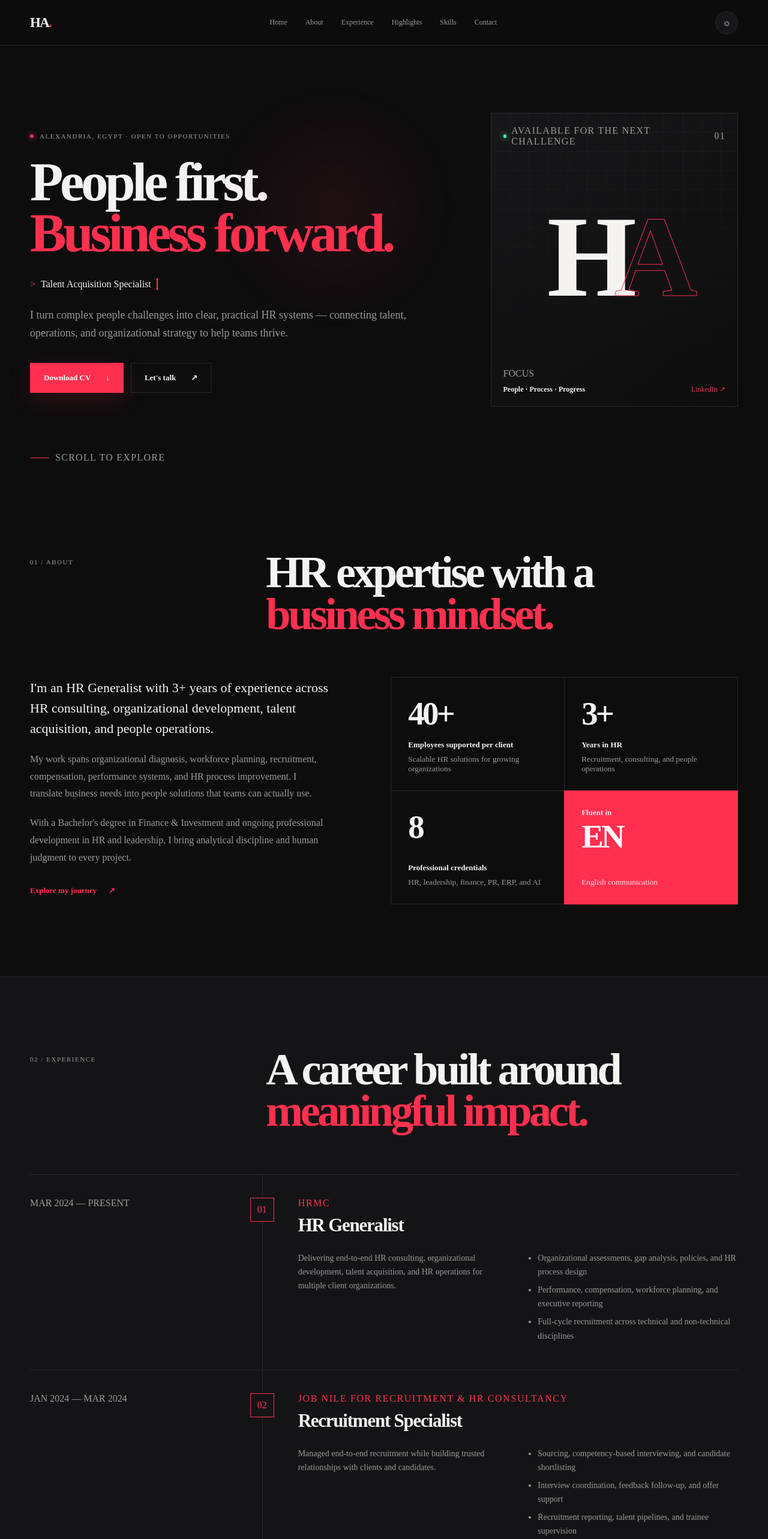
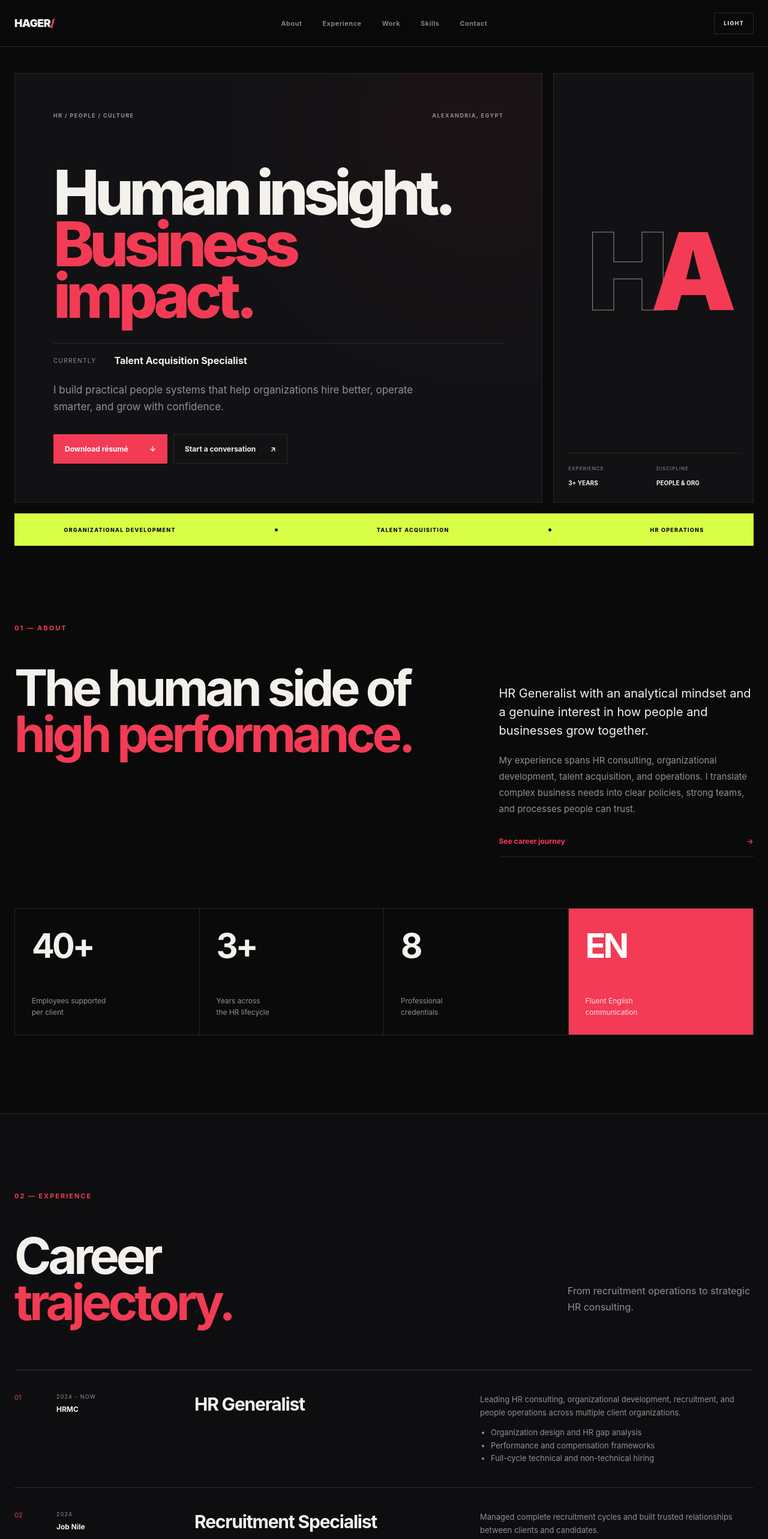
Before and after one commit to Belal08/Hager-Abd-Elmegid, a React (Vite) app: page / in a window 1280 px wide. Shown: the top 2566 px of the page at 60% size. Built offline with nearby package versions, Linux system fonts and the light colour scheme.

Commit message:
Add files via upload

```diff
--- a/app/page.tsx
+++ b/app/page.tsx
@@ -1,192 +1,76 @@
-"use client";
-
 import { useEffect, useState } from "react";
 
 const roles = ["HR Generalist", "People Operations Partner", "Talent Acquisition Specialist"];
-
 const experience = [
-  {
-    date: "Mar 2024 — Present",
-    role: "HR Generalist",
-    company: "HRMC",
-    summary: "Delivering end-to-end HR consulting, organizational development, talent acquisition, and HR operations for multiple client organizations.",
-    bullets: ["Organizational assessments, gap analysis, policies, and HR process design", "Performance, compensation, workforce planning, and executive reporting", "Full-cycle recruitment across technical and non-technical disciplines"],
-  },
-  {
-    date: "Jan 2024 — Mar 2024",
-    role: "Recruitment Specialist",
-    company: "Job Nile for Recruitment & HR Consultancy",
-    summary: "Managed end-to-end recruitment while building trusted relationships with clients and candidates.",
-    bullets: ["Sourcing, competency-based interviewing, and candidate shortlisting", "Interview coordination, feedback follow-up, and offer support", "Recruitment reporting, talent pipelines, and trainee supervision"],
-  },
-  {
-    date: "Jan 2023 — Jan 2024",
-    role: "Recruitment & Database Coordinator",
-    company: "Job Nile for Recruitment & HR Consultancy",
-    summary: "Built the operational foundation for accurate, responsive recruitment delivery.",
-    bullets: ["Candidate sourcing and phone screening", "Client and candidate communication", "CV review, database quality, and recruitment-system updates"],
-  },
+  { period: "2024 - NOW", role: "HR Generalist", company: "HRMC", text: "Leading HR consulting, organizational development, recruitment, and people operations across multiple client organizations.", points: ["Organization design and HR gap analysis", "Performance and compensation frameworks", "Full-cycle technical and non-technical hiring"] },
+  { period: "2024", role: "Recruitment Specialist", company: "Job Nile", text: "Managed complete recruitment cycles and built trusted relationships between clients and candidates.", points: ["Sourcing and competency interviews", "Offer and interview coordination", "Talent pipelines and reporting"] },
+  { period: "2023 - 2024", role: "Recruitment & Database Coordinator", company: "Job Nile", text: "Created a reliable operational foundation for accurate and responsive recruitment delivery.", points: ["Candidate screening", "Stakeholder communication", "Database and CV quality"] },
 ];
-
-const achievements = [
-  { number: "40+", label: "Employees supported per client", detail: "Scalable HR solutions for growing organizations" },
-  { number: "3+", label: "Years in HR", detail: "Recruitment, consulting, and people operations" },
-  { number: "8", label: "Professional credentials", detail: "HR, leadership, finance, PR, ERP, and AI" },
-];
-
-const skills = {
-  "HR & People": ["HR Consulting", "Organizational Development", "Talent Acquisition", "HR Operations", "Performance Management", "Compensation & Benefits", "Workforce Planning", "Employee Relations"],
-  "Business & Delivery": ["Project Coordination", "HR Analytics", "Policy Design", "Executive Reporting", "Client Management", "Payroll Coordination", "Learning & Development"],
-  "Human Strengths": ["Communication", "Negotiation", "Problem Solving", "Leadership", "Teamwork", "Time Management", "Attention to Detail", "Confidentiality"],
-};
-
-function ArrowIcon() {
-  return <span aria-hidden="true">↗</span>;
-}
+const skills = ["HR Consulting", "Organizational Development", "Talent Acquisition", "HR Operations", "Performance Management", "Compensation & Benefits", "Workforce Planning", "Employee Relations", "HR Analytics", "Policy Design", "Client Management", "Leadership"];
 
 export default function Home() {
   const [loaded, setLoaded] = useState(false);
   const [light, setLight] = useState(false);
-  const [menuOpen, setMenuOpen] = useState(false);
-  const [roleIndex, setRoleIndex] = useState(0);
+  const [menu, setMenu] = useState(false);
+  const [role, setRole] = useState(0);
 
   useEffect(() => {
-    const saved = localStorage.getItem("hager-theme");
-    const prefersLight = window.matchMedia("(prefers-color-scheme: light)").matches;
-    setLight(saved ? saved === "light" : prefersLight);
-    const loadTimer = window.setTimeout(() => setLoaded(true), 1700);
-    const roleTimer = window.setInterval(() => setRoleIndex((i) => (i + 1) % roles.length), 2600);
-    const observer = new IntersectionObserver((entries) => {
-      entries.forEach((entry) => entry.isIntersecting && entry.target.classList.add("is-visible"));
-    }, { threshold: 0.12 });
-    document.querySelectorAll(".reveal").forEach((el) => observer.observe(el));
-    return () => { window.clearTimeout(loadTimer); window.clearInterval(roleTimer); observer.disconnect(); };
+    setLight(localStorage.getItem("ha-theme-v2") === "light");
+    const loading = window.setTimeout(() => setLoaded(true), 1100);
+    const typing = window.setInterval(() => setRole((value) => (value + 1) % roles.length), 2600);
+    const observer = new IntersectionObserver((entries) => entries.forEach((entry) => entry.isIntersecting && entry.target.classList.add("visible")), { threshold: .12 });
+    document.querySelectorAll(".reveal").forEach((element) => observer.observe(element));
+    return () => { clearTimeout(loading); clearInterval(typing); observer.disconnect(); };
   }, []);
 
   useEffect(() => {
     document.documentElement.dataset.theme = light ? "light" : "dark";
-    localStorage.setItem("hager-theme", light ? "light" : "dark");
+    localStorage.setItem("ha-theme-v2", light ? "light" : "dark");
   }, [light]);
 
-  const closeMenu = () => setMenuOpen(false);
+  return <>
+    <div className={`loader ${loaded ? "hide" : ""}`}><div className="loader-logo">HA<span>/</span></div><div className="loader-line"><i /></div><small>BUILDING PEOPLE. SHAPING BUSINESS.</small></div>
 
-  return (
-    <>
-      <div className={`preloader ${loaded ? "preloader--done" : ""}`} aria-hidden={loaded}>
-        <div className="loader-mark">HA<span>.</span></div>
-        <p><span className="prompt">&gt;</span> Hager Abd Elmegid <span className="muted">| Loading portfolio...</span></p>
-        <div className="loader-track"><span /></div>
-      </div>
-
-      <header className="site-header">
-        <a className="brand" href="#home" onClick={closeMenu} aria-label="Hager Abd Elmegid, home">HA<span>.</span></a>
-        <nav className={menuOpen ? "nav-open" : ""} aria-label="Main navigation">
-          {["Home", "About", "Experience", "Highlights", "Skills", "Contact"].map((item) => (
-            <a key={item} href={`#${item.toLowerCase()}`} onClick={closeMenu}>{item}</a>
-          ))}
-        </nav>
-        <div className="header-actions">
-          <button className="theme-toggle" onClick={() => setLight((v) => !v)} aria-label={`Switch to ${light ? "dark" : "light"} theme`}>
-            <span className="theme-icon">{light ? "☾" : "☼"}</span>
-          </button>
-          <button className="menu-toggle" onClick={() => setMenuOpen((v) => !v)} aria-expanded={menuOpen} aria-label="Toggle navigation"><span /><span /></button>
-        </div>
+    <header>
+      <a href="#home" className="logo">HAGER<span>/</span></a>
+      <nav className={menu ? "open" : ""}>{["About", "Experience", "Work", "Skills", "Contact"].map((item) => <a key={item} href={`#${item.toLowerCase()}`} onClick={() => setMenu(false)}>{item}</a>)}</nav>
+      <div className="nav-actions"><button className="theme" onClick={() => setLight(!light)} aria-label="Toggle color theme">{light ? "DARK" : "LIGHT"}</button><button className="hamburger" onClick={() => setMenu(!menu)} aria-label="Open menu"><i /><i /></button></div>
     </header>
 
     <main>
-        <section id="home" className="hero section-shell">
-          <div className="hero-orb" aria-hidden="true" />
-          <div className="hero-copy reveal is-visible">
-            <p className="eyebrow"><span /> Alexandria, Egypt · Open to opportunities</p>
-            <h1>People first.<br /><em>Business forward.</em></h1>
-            <div className="role-line"><span className="prompt">&gt;</span> <span key={roleIndex} className="typed-role">{roles[roleIndex]}</span><i /></div>
-            <p className="hero-intro">I turn complex people challenges into clear, practical HR systems — connecting talent, operations, and organizational strategy to help teams thrive.</p>
-            <div className="hero-ctas">
-              <a className="button button-primary" href={`${import.meta.env.BASE_URL}Hager-Abd-Elmegid-CV.pdf`} download>Download CV <span>↓</span></a>
-              <a className="button button-ghost" href="#contact">Let&apos;s talk <ArrowIcon /></a>
+      <section id="home" className="hero shell">
+        <div className="hero-main reveal visible">
+          <div className="kicker"><span>HR / PEOPLE / CULTURE</span><span>ALEXANDRIA, EGYPT</span></div>
+          <h1>Human insight.<br /><b>Business impact.</b></h1>
+          <div className="role"><span>Currently</span><strong key={role}>{roles[role]}</strong></div>
+          <p>I build practical people systems that help organizations hire better, operate smarter, and grow with confidence.</p>
+          <div className="actions"><a className="primary" href={`${import.meta.env.BASE_URL}Hager-Abd-Elmegid-CV.pdf`} download>Download résumé <span>↓</span></a><a className="secondary" href="#contact">Start a conversation <span>↗</span></a></div>
         </div>
-          </div>
-          <div className="hero-panel reveal is-visible">
-            <div className="status-row"><span className="status-dot" /> Available for the next challenge <span>01</span></div>
-            <div className="monogram">H<span>A</span></div>
-            <div className="panel-meta">
-              <div><small>FOCUS</small><strong>People · Process · Progress</strong></div>
-              <a href="https://www.linkedin.com/in/hager-abd-elmegid-701447216/" target="_blank" rel="noreferrer" aria-label="View Hager's LinkedIn profile">LinkedIn <ArrowIcon /></a>
-            </div>
-          </div>
-          <div className="scroll-cue"><span /> Scroll to explore</div>
+        <aside className="hero-aside reveal visible">
+          <div className="portrait-mark"><span>H</span><span>A</span></div>
+          <div className="aside-bottom"><div><small>EXPERIENCE</small><b>3+ YEARS</b></div><div><small>DISCIPLINE</small><b>PEOPLE & ORG</b></div></div>
+        </aside>
+        <div className="hero-strip"><span>ORGANIZATIONAL DEVELOPMENT</span><i /><span>TALENT ACQUISITION</span><i /><span>HR OPERATIONS</span></div>
       </section>
 
-        <section id="about" className="about section-shell section-pad">
-          <div className="section-heading reveal"><p className="section-index">01 / ABOUT</p><h2>HR expertise with a<br /><em>business mindset.</em></h2></div>
-          <div className="about-grid">
-            <div className="about-copy reveal">
-              <p className="lead">I&apos;m an HR Generalist with 3+ years of experience across HR consulting, organizational development, talent acquisition, and people operations.</p>
-              <p>My work spans organizational diagnosis, workforce planning, recruitment, compensation, performance systems, and HR process improvement. I translate business needs into people solutions that teams can actually use.</p>
-              <p>With a Bachelor&apos;s degree in Finance & Investment and ongoing professional development in HR and leadership, I bring analytical discipline and human judgment to every project.</p>
-              <a className="text-link" href="#experience">Explore my journey <ArrowIcon /></a>
+      <section id="about" className="about shell section">
+        <div className="label reveal">01 — ABOUT</div>
+        <div className="about-layout">
+          <h2 className="reveal">The human side of<br /><em>high performance.</em></h2>
+          <div className="about-copy reveal"><p className="lead">HR Generalist with an analytical mindset and a genuine interest in how people and businesses grow together.</p><p>My experience spans HR consulting, organizational development, talent acquisition, and operations. I translate complex business needs into clear policies, strong teams, and processes people can trust.</p><a href="#experience">See career journey <span>→</span></a></div>
         </div>
-            <div className="metric-grid reveal">
-              {achievements.map((item) => <article className="metric" key={item.number}><strong>{item.number}</strong><span>{item.label}</span><small>{item.detail}</small></article>)}
-              <article className="metric metric-accent"><span>Fluent in</span><strong>EN</strong><small>English communication</small></article>
-            </div>
-          </div>
+        <div className="stats reveal"><article><strong>40+</strong><span>Employees supported<br />per client</span></article><article><strong>3+</strong><span>Years across<br />the HR lifecycle</span></article><article><strong>8</strong><span>Professional<br />credentials</span></article><article className="red"><strong>EN</strong><span>Fluent English<br />communication</span></article></div>
       </section>
 
-        <section id="experience" className="experience section-pad">
-          <div className="section-shell">
-            <div className="section-heading reveal"><p className="section-index">02 / EXPERIENCE</p><h2>A career built around<br /><em>meaningful impact.</em></h2></div>
-            <div className="timeline">
-              {experience.map((job, index) => (
-                <article className="timeline-item reveal" key={job.date}>
-                  <div className="timeline-date">{job.date}</div>
-                  <div className="timeline-node"><span>{String(index + 1).padStart(2, "0")}</span></div>
-                  <div className="timeline-content">
-                    <p>{job.company}</p><h3>{job.role}</h3><div className="timeline-details"><p>{job.summary}</p><ul>{job.bullets.map((b) => <li key={b}>{b}</li>)}</ul></div>
-                  </div>
-                </article>
-              ))}
-            </div>
-          </div>
-        </section>
+      <section id="experience" className="section dark-block"><div className="shell"><div className="label reveal">02 — EXPERIENCE</div><div className="section-title reveal"><h2>Career<br /><em>trajectory.</em></h2><p>From recruitment operations to strategic HR consulting.</p></div><div className="career">{experience.map((job, index) => <article className="career-row reveal" key={job.role}><div className="career-no">0{index + 1}</div><div className="career-meta"><span>{job.period}</span><b>{job.company}</b></div><div className="career-body"><h3>{job.role}</h3><p>{job.text}</p><ul>{job.points.map((point) => <li key={point}>{point}</li>)}</ul></div></article>)}</div></div></section>
 
-        <section id="highlights" className="section-shell section-pad">
-          <div className="section-heading reveal"><p className="section-index">03 / HIGHLIGHTS</p><h2>Selected areas of<br /><em>contribution.</em></h2></div>
-          <div className="project-grid">
-            <article className="project-card project-wide reveal"><div className="project-top"><span>ORGANIZATIONAL DEVELOPMENT</span><b>01</b></div><div><h3>Building HR foundations that scale.</h3><p>Organizational structures, job architecture, authority matrices, policies, SOPs, and employee handbooks tailored to each client&apos;s reality.</p><div className="tags"><span>Org Design</span><span>Policy</span><span>Process</span></div></div></article>
-            <article className="project-card reveal"><div className="project-top"><span>TALENT ACQUISITION</span><b>02</b></div><div><h3>Connecting the right people with the right work.</h3><p>Full-cycle recruitment across engineering, construction, IT, finance, sales, marketing, HR, and operations.</p><div className="tags"><span>Sourcing</span><span>Interviewing</span><span>Onboarding</span></div></div></article>
-            <article className="project-card reveal"><div className="project-top"><span>PEOPLE SYSTEMS</span><b>03</b></div><div><h3>Turning people data into decisions.</h3><p>Performance frameworks, salary benchmarking, job grading, HR dashboards, and management-ready insights.</p><div className="tags"><span>Performance</span><span>C&B</span><span>Analytics</span></div></div></article>
-          </div>
-        </section>
+      <section id="work" className="section shell"><div className="label reveal">03 — SELECTED WORK</div><div className="section-title reveal"><h2>Problems turned<br /><em>into progress.</em></h2></div><div className="work-grid"><article className="work-card featured reveal"><span>01 / ORGANIZATION</span><h3>HR foundations<br />built to scale.</h3><p>Structures, job architecture, authority matrices, policies, SOPs, and employee handbooks tailored to real operating needs.</p><div className="work-index">OD</div></article><article className="work-card reveal"><span>02 / TALENT</span><h3>Better hiring,<br />end to end.</h3><p>Recruitment across engineering, IT, finance, sales, marketing, HR, and operations.</p><div className="work-index">TA</div></article><article className="work-card reveal"><span>03 / SYSTEMS</span><h3>People data that<br />drives decisions.</h3><p>Performance frameworks, salary benchmarking, HR dashboards, and executive insights.</p><div className="work-index">PS</div></article></div></section>
 
-        <section id="skills" className="skills section-pad">
-          <div className="section-shell">
-            <div className="section-heading reveal"><p className="section-index">04 / EXPERTISE</p><h2>Capabilities that move<br /><em>people and business.</em></h2></div>
-            <div className="skill-groups">
-              {Object.entries(skills).map(([group, items], i) => <div className="skill-group reveal" key={group}><p><span>0{i + 1}</span>{group}</p><div className="pills">{items.map((item) => <span key={item}>{item}</span>)}</div></div>)}
-            </div>
-            <div className="credentials reveal"><p className="section-index">SELECTED CREDENTIALS</p><div className="credential-row"><span>Professional Diploma in Human Resources — AAST</span><b>2026</b></div><div className="credential-row"><span>Leadership Development Program — NTC</span><b>2026</b></div><div className="credential-row"><span>HR Foundations & AI for Business Analysis — LinkedIn Learning</span><b>2026</b></div><div className="credential-row"><span>Bachelor of Finance & Investment — Alexandria University</span><b>2022</b></div></div>
-          </div>
-        </section>
+      <section id="skills" className="section skills-block"><div className="shell"><div className="label reveal">04 — EXPERTISE</div><div className="section-title reveal"><h2>Tools for building<br /><em>better workplaces.</em></h2></div><div className="skill-cloud reveal">{skills.map((skill, index) => <span key={skill}><i>{String(index + 1).padStart(2, "0")}</i>{skill}</span>)}</div><div className="credentials reveal"><div><small>2026</small><b>Professional Diploma in Human Resources</b><span>AAST</span></div><div><small>2026</small><b>Leadership Development Program</b><span>NTC</span></div><div><small>2022</small><b>Bachelor of Finance & Investment</b><span>Alexandria University</span></div></div></div></section>
 
-        <section id="contact" className="contact section-shell section-pad">
-          <div className="contact-panel reveal">
-            <p className="section-index">05 / CONTACT</p>
-            <h2>Have a people challenge?<br /><em>Let&apos;s solve it.</em></h2>
-            <p>Whether you&apos;re building a team, strengthening HR operations, or shaping an organization for growth, I&apos;d love to hear what you&apos;re working on.</p>
-            <form className="contact-form" action="mailto:hager8053@gmail.com" method="post" encType="text/plain">
-              <label><input name="name" placeholder=" " required /><span>Your name</span></label>
-              <label><input type="email" name="email" placeholder=" " required /><span>Email address</span></label>
-              <label className="message-field"><textarea name="message" placeholder=" " rows={3} required /><span>Tell me about your challenge</span></label>
-              <button type="submit">Start a conversation <ArrowIcon /></button>
-            </form>
-            <a className="contact-email" href="mailto:hager8053@gmail.com">Or email directly: hager8053@gmail.com <ArrowIcon /></a>
-            <div className="contact-links"><a href="tel:+201152746073">+20 115 274 6073</a><a href="https://www.linkedin.com/in/hager-abd-elmegid-701447216/" target="_blank" rel="noreferrer">LinkedIn <ArrowIcon /></a></div>
-          </div>
-        </section>
+      <section id="contact" className="contact shell section reveal"><div className="contact-top"><div><div className="label">05 — CONTACT</div><h2>Let’s build<br /><em>something better.</em></h2></div><p>Have a hiring challenge or an HR system to improve? Tell me what you are working on.</p></div><form action="mailto:hager8053@gmail.com" method="post" encType="text/plain"><label><span>Name</span><input name="name" required /></label><label><span>Email</span><input type="email" name="email" required /></label><label className="wide"><span>Message</span><textarea name="message" rows={3} required /></label><button type="submit">Send message <span>↗</span></button></form><div className="contact-links"><a href="mailto:hager8053@gmail.com">hager8053@gmail.com</a><a href="tel:+201152746073">+20 115 274 6073</a><a href="https://www.linkedin.com/in/hager-abd-elmegid-701447216/" target="_blank" rel="noreferrer">LinkedIn ↗</a></div></section>
     </main>
 
-      <footer><a className="brand" href="#home">HA<span>.</span></a><p>© {new Date().getFullYear()} Hager Abd Elmegid. Crafted with intention.</p><a href="#home">Back to top ↑</a></footer>
-    </>
-  );
+    <footer><a className="logo" href="#home">HAGER<span>/</span></a><p>HR GENERALIST · ALEXANDRIA, EGYPT</p><p>© {new Date().getFullYear()}</p></footer>
+  </>;
 }
```
Also changed, not shown: app/globals.css. Lines whose indentation alone changed are shown as unchanged.
